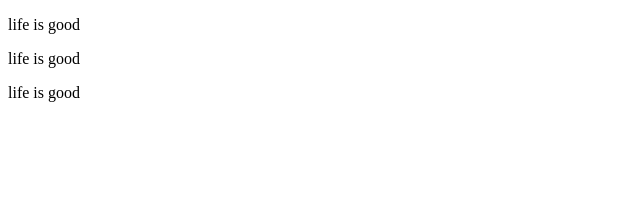
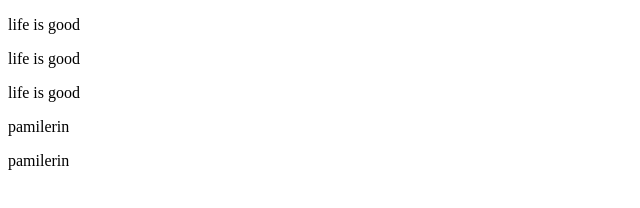
Before and after one commit to pam145/pamilerin, a plain HTML site: page index.html in a window 1280 px wide. Shown: the whole page, without its empty margins (0-640 px from the left). Drawn offline with Linux system fonts and the light colour scheme.

Commit message:
last commit

```diff
--- a/index.html
+++ b/index.html
@@ -9,5 +9,7 @@
   <P>life is good</P>
   <P>life is good</P>
   <P>life is  good</P>
+  <p>pamilerin</p>
+  <p>pamilerin</p>
 </body>
 </html>
```
